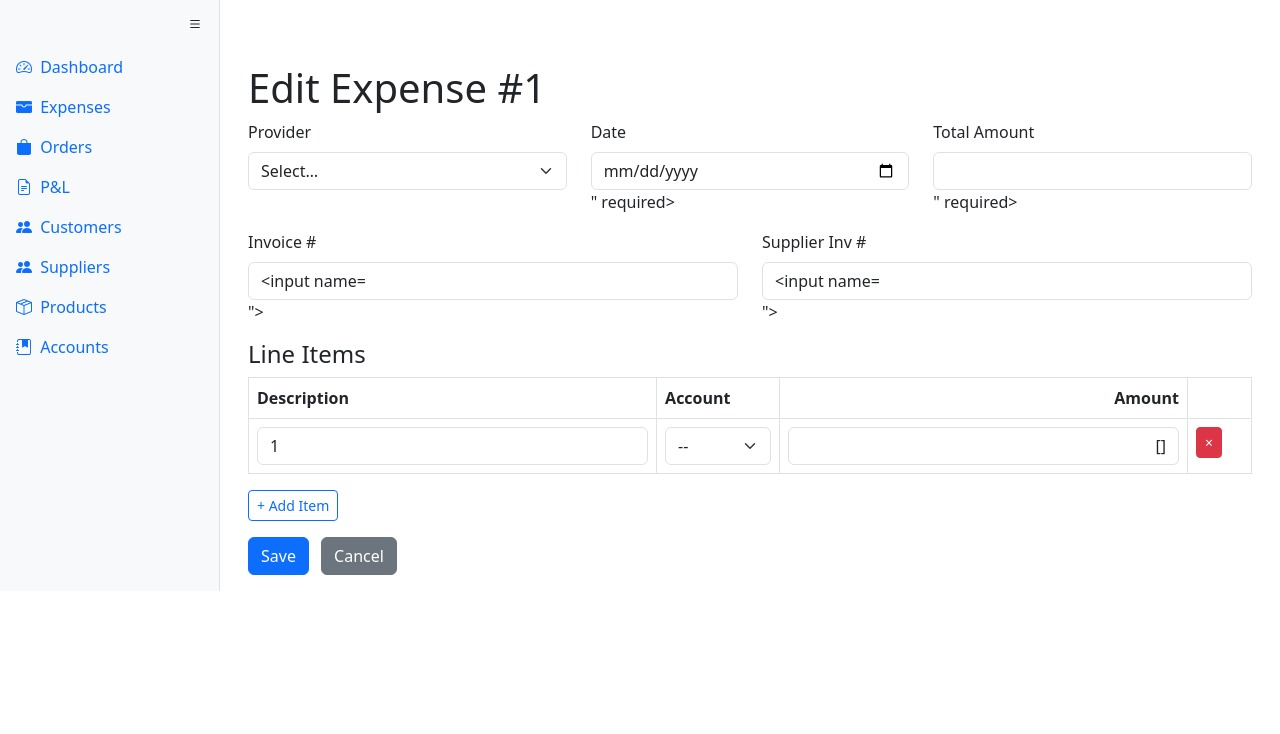
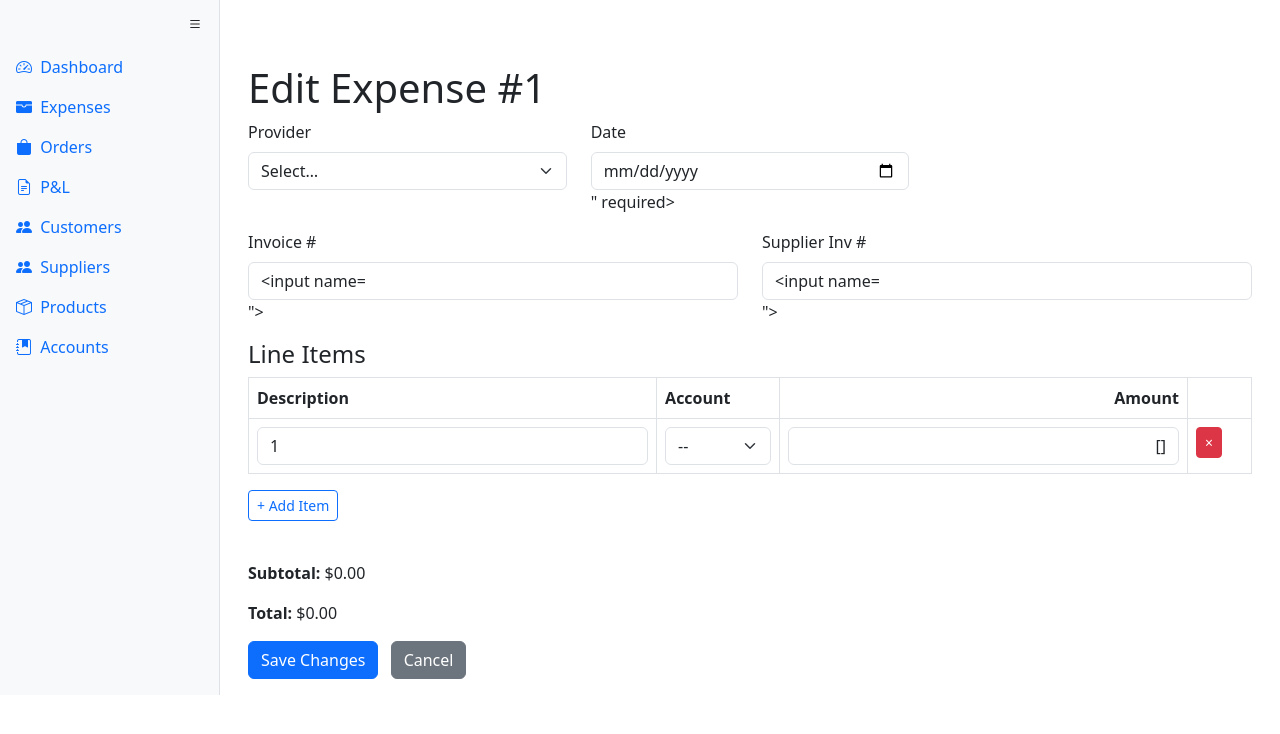
Before and after one commit to karlneco/pod_accounting, a Flask app: template app/templates/expenses/form.html in a window 1280 px wide. Shown: the top 734 px of the page. Run offline with Flask 3, Linux system fonts and the light colour scheme; the template is opened without the code that fills it: most values are stand-ins (such as "Sample title", 1, 10 or a date in 2020); form fields are guessed from the names that the template uses; some libraries are stand-ins or nearby versions.

Commit message:
improved the new expense screen

```diff
--- a/app/templates/expenses/form.html
+++ b/app/templates/expenses/form.html
@@ -1,59 +1,57 @@
 {% extends "base.html" %}
 {% block content %}
 <div class="container mt-5">
-  <h1>{{ invoice and 'Edit Expense #'~invoice.id or 'Add New Expense' }}</h1>
+  <h1>
+    {% if invoice %}
+      Edit Expense #{{ invoice.id }}
+    {% else %}
+      Add New Expense
+    {% endif %}
+  </h1>
 
   <form method="post">
-    <!-- Header fields -->
-    <div class="row">
-      <div class="col-md-4 mb-3">
+    <!-- ► Supplier + Date -->
+    <div class="row mb-3">
+      <div class="col-md-4">
         <label class="form-label">Provider</label>
-        <select name="provider_id" class="form-select" required>
+        <select id="provider" name="provider_id"
+                class="form-select" required>
           <option value="">Select…</option>
           {% for p in providers %}
           <option value="{{ p.id }}"
+                  data-currency="{{ p.currency_code }}"
             {% if form.provider_id == p.id %}selected{% endif %}>
             {{ p.name }}
           </option>
           {% endfor %}
         </select>
       </div>
-      <div class="col-md-4 mb-3">
+      <div class="col-md-4">
         <label class="form-label">Date</label>
-        <input type="date"
-               name="invoice_date"
+        <input type="date" name="invoice_date"
                class="form-control"
                value="{{ form.invoice_date }}"
                required>
       </div>
-      <div class="col-md-4 mb-3">
-        <label class="form-label">Total Amount</label>
-        <input type="number" step="0.01"
-               name="total_amount"
-               class="form-control text-end"
-               value="{{ form.total_amount }}"
-               required>
-      </div>
     </div>
 
+    <!-- ► Invoice #'s -->
     <div class="row mb-3">
       <div class="col-md-6">
         <label class="form-label">Invoice #</label>
-        <input type="text"
-               name="invoice_number"
+        <input type="text" name="invoice_number"
                class="form-control"
                value="{{ form.invoice_number }}">
       </div>
       <div class="col-md-6">
         <label class="form-label">Supplier Inv #</label>
-        <input type="text"
-               name="supplier_invoice"
+        <input type="text" name="supplier_invoice"
                class="form-control"
                value="{{ form.supplier_invoice }}">
       </div>
     </div>
 
-    <!-- Line items -->
+    <!-- ► Line Items -->
     <h4>Line Items</h4>
     <table class="table table-bordered" id="items-table">
       <thead>
@@ -69,12 +67,12 @@
           {% set idx = loop.index0 %}
           <tr>
             <td>
-              <input name="items-{{ idx }}-description"
+              <input name="items-{{idx}}-description"
                      class="form-control"
                      value="{{ item[0] }}" />
             </td>
             <td>
-              <select name="items-{{ idx }}-account_id"
+              <select name="items-{{idx}}-account_id"
                       class="form-select">
                 <option value="">--</option>
                 {% for a in accounts %}
@@ -86,75 +84,158 @@
               </select>
             </td>
             <td>
-              <input name="items-{{ idx }}-amount"
-                     class="form-control text-end"
+              <input name="items-{{idx}}-amount"
+                     class="form-control text-end amount-input"
                      value="{{ item[2] }}" />
             </td>
             <td>
               <button type="button"
-                      class="btn btn-sm btn-danger remove-item">
-                ×
-              </button>
+                      class="btn btn-sm btn-danger remove-item">×</button>
             </td>
           </tr>
         {% endfor %}
       </tbody>
     </table>
 
-    <button type="button"
-            id="add-item"
+    <button type="button" id="add-item"
             class="btn btn-sm btn-outline-primary mb-3">
       + Add Item
     </button>
 
-    <div>
-      <button type="submit" class="btn btn-primary">
-        {{ invoice and 'Save' or 'Create' }}
-      </button>
-      <a href="{{ url_for('expenses.list_expenses') }}"
-         class="btn btn-secondary ms-2">
-        Cancel
-      </a>
+    <!-- ► Live Totals -->
+    <div class="mt-4">
+      <p><strong>Subtotal:</strong>
+         <span id="subtotal">$0.00</span></p>
+      <p id="gst-row" style="display:none">
+         <strong>GST (5%):</strong>
+         <span id="gst-amount">$0.00</span>
+      </p>
+      <p><strong>Total:</strong>
+         <span id="grand-total">$0.00</span>
+      </p>
     </div>
+
+    <button type="submit" class="btn btn-primary">
+        {% if invoice %}Save Changes{% else %}Create Expense{% endif %}
+    </button>
+    <a href="{{ url_for('expenses.list_expenses') }}"
+       class="btn btn-secondary ms-2">Cancel</a>
   </form>
 </div>
 
 <script>
+  // === helper to recalc all totals ===
+  function recalcTotals() {
+    let subtotal = 0;
+    document.querySelectorAll('.amount-input').forEach(inp => {
+      const v = parseFloat(inp.value) || 0;
+      subtotal += v;
+    });
+    document.getElementById('subtotal').textContent =
+      '$' + subtotal.toFixed(2);
+
+    // supplier currency
+    const sel = document.getElementById('provider');
+    const curr = sel.selectedOptions[0]?.dataset.currency;
+    let gst = 0;
+    if (curr === 'CAD') {
+      gst = +(subtotal * 0.05).toFixed(2);
+      document.getElementById('gst-row').style.display = '';
+      document.getElementById('gst-amount').textContent =
+        '$' + gst.toFixed(2);
+    } else {
+      document.getElementById('gst-row').style.display = 'none';
+    }
+    const total = subtotal + gst;
+    document.getElementById('grand-total').textContent =
+      '$' + total.toFixed(2);
+  }
+
+  // === add/remove row logic ===
   let idx = {{ line_items|length }};
-  document.getElementById('add-item').addEventListener('click', ()=>{
-    const row = document.createElement('tr');
-    row.innerHTML = `
+  document.getElementById('add-item').addEventListener('click', () => {
+    const tr = document.createElement('tr');
+    tr.innerHTML = `
+      <td><input name="items-${idx}-description" class="form-control" /></td>
       <td>
-        <input name="items-${idx}-description"
-               class="form-control" />
-      </td>
-      <td>
-        <select name="items-${idx}-account_id"
-                class="form-select">
+        <select name="items-${idx}-account_id" class="form-select">
           <option value="">--</option>
           {% for a in accounts %}
-          <option value="{{ a.id }}">{{ a.name }}</option>
+          <option value="{{a.id}}">{{a.name}}</option>
           {% endfor %}
         </select>
       </td>
       <td>
         <input name="items-${idx}-amount"
-               class="form-control text-end" />
+               class="form-control text-end amount-input" />
       </td>
       <td>
-        <button type="button"
-                class="btn btn-sm btn-danger remove-item">
-          ×
-        </button>
+        <button type="button" class="btn btn-sm btn-danger remove-item">×</button>
       </td>`;
-    document.getElementById('items-body').appendChild(row);
+    document.getElementById('items-body').appendChild(tr);
     idx++;
+    recalcTotals();
+  });
+  document.getElementById('items-body').addEventListener('click', e => {
+    if (e.target.matches('.remove-item')) {
+      e.target.closest('tr').remove();
+      recalcTotals();
+    }
   });
 
-  document.getElementById('items-body').addEventListener('click', e=>{
-    if(e.target.classList.contains('remove-item')){
-      e.target.closest('tr').remove();
+  // === live recalc when amounts change ===
+  document.getElementById('items-body').addEventListener('input', e => {
+    if (e.target.matches('.amount-input')) recalcTotals();
+  });
+
+  // === on provider change: load last invoice items ===
+  document.getElementById('provider').addEventListener('change', async function(){
+    const pid = this.value;
+    if (!pid) return;
+    const resp = await fetch(`/expenses/provider/${pid}/last_invoice_items`);
+    const {items, currency_code} = await resp.json();
+
+    // clear existing rows
+    document.getElementById('items-body').innerHTML = '';
+    idx = 0;
+
+    // populate each old item
+    for (const it of items) {
+      const tr = document.createElement('tr');
+      tr.innerHTML = `
+        <td><input name="items-${idx}-description"
+                   class="form-control"
+                   value="${it.description}" /></td>
+        <td>
+          <select name="items-${idx}-account_id"
+                  class="form-select">
+            <option value="">--</option>
+            {% for a in accounts %}
+            <option value="{{a.id}}"
+              ${it.account_id=={{a.id}}?'selected':''}>
+              {{a.name}}
+            </option>
+            {% endfor %}
+          </select>
+        </td>
+        <td>
+          <input name="items-${idx}-amount"
+                 class="form-control text-end amount-input"
+                 value="${it.amount}" />
+        </td>
+        <td>
+          <button type="button"
+                  class="btn btn-sm btn-danger remove-item">×</button>
+        </td>`;
+      document.getElementById('items-body').appendChild(tr);
+      idx++;
     }
+
+    // re‐calc totals (including GST if CAD)
+    recalcTotals();
   });
+
+  // initial calc on load
+  recalcTotals();
 </script>
 {% endblock %}
```
Also changed, not shown: app/views/expenses.py (+38 -9 lines).
